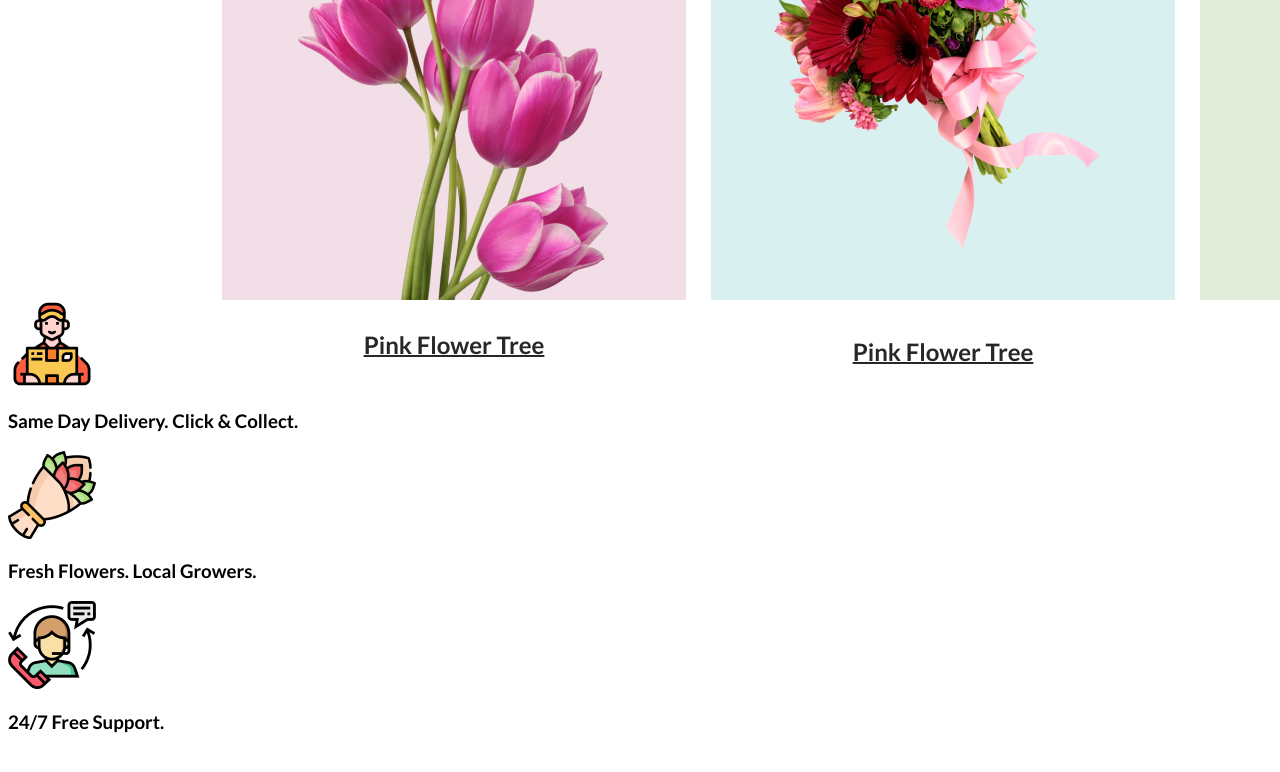
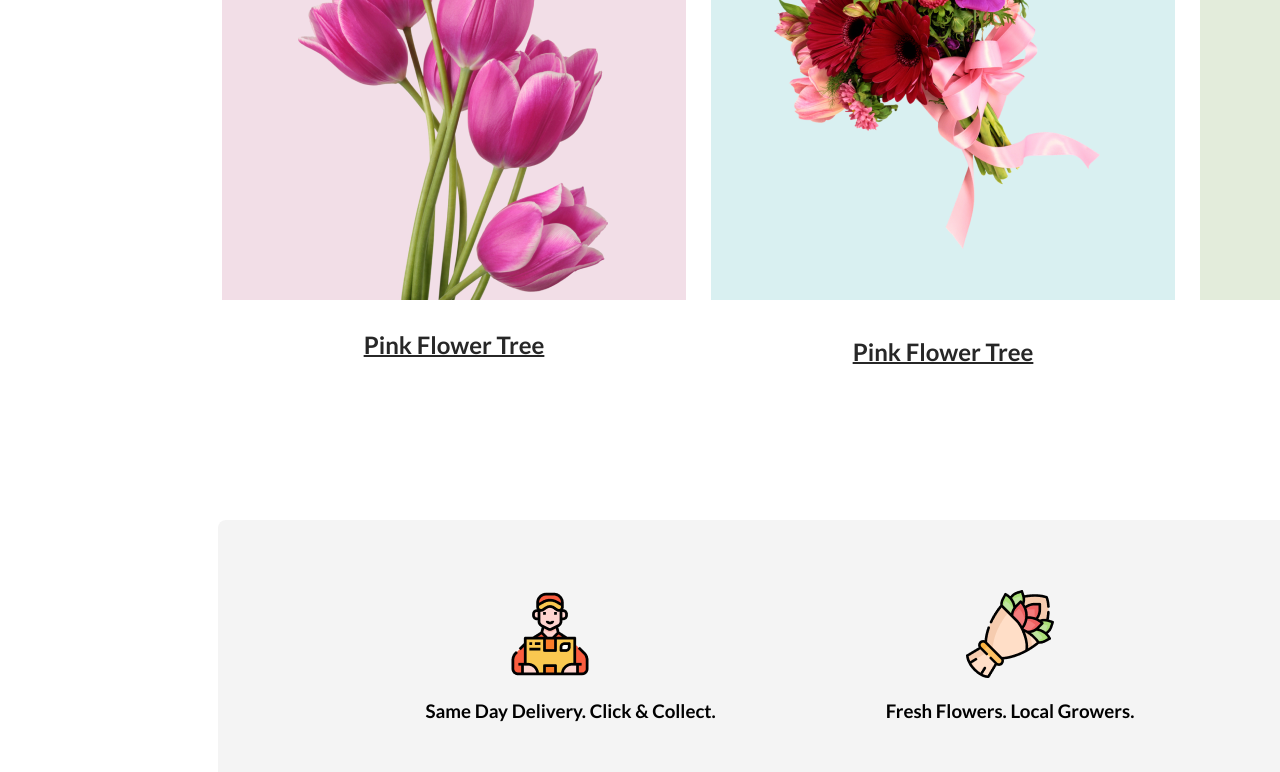
Before and after one commit to forhad-05/flowershop, a plain HTML site: page index.html in a window 1280 px wide. Shown: the part 1425-2197 px from the top of the page. Drawn offline with Linux system fonts and the light colour scheme.

Commit message:
service-sectoion-css

```diff
--- a/index.html
+++ b/index.html
@@ -57,7 +57,7 @@
                     <h3>Fresh Flowers. Local Growers.</h3>
                 </div>
                 <div class="service-info-each">
-                    <img src="/icons/pic 3.png" alt="">
+                    <img id="serv-img3" src="/icons/pic 3.png" alt="">
                     <h3>24/7 Free Support.</h3>
                 </div>
             </div>
--- a/style.css
+++ b/style.css
@@ -1,6 +1,7 @@
-*{
+* {
     font-family: Lato;
 }
+
 header {
     width: 1900px;
     height: 850px;
@@ -67,12 +68,15 @@ header {
 
 }
 
+/*main section start */
+
 main {
     width: 1800px;
     height: 4867px;
     background: #FFF;
 }
 
+/*flower feature */
 .featured-flower h2 {
     color: #272727;
     text-align: center;
@@ -156,7 +160,9 @@ main {
     padding-bottom: 10px;
 }
 
-.img-flower2 h3,.img-flower3 h3, .img-flower4 h3{
+.img-flower2 h3,
+.img-flower3 h3,
+.img-flower4 h3 {
     color: #272727;
     text-align: center;
     font-family: Lato;
@@ -171,3 +177,29 @@ main {
     text-underline-offset: auto;
     text-underline-position: from-font;
 }
+
+/*service section start*/
+.service {
+    width: 1450px;
+    height: 320px;
+    flex-shrink: 0;
+    border-radius: 8px;
+    background: rgba(39, 39, 39, 0.05);
+    margin-top: 220px;
+    margin-left: 210px ;
+}
+.service-info{
+    display: flex;
+    align-items: center;
+    justify-content: center;
+    gap: 170px;
+    padding-top: 70px;
+}
+.service-info-each img {
+    padding-left: 80px;
+
+}
+
+#serv-img3{
+  padding-left: 40px;
+}
```
